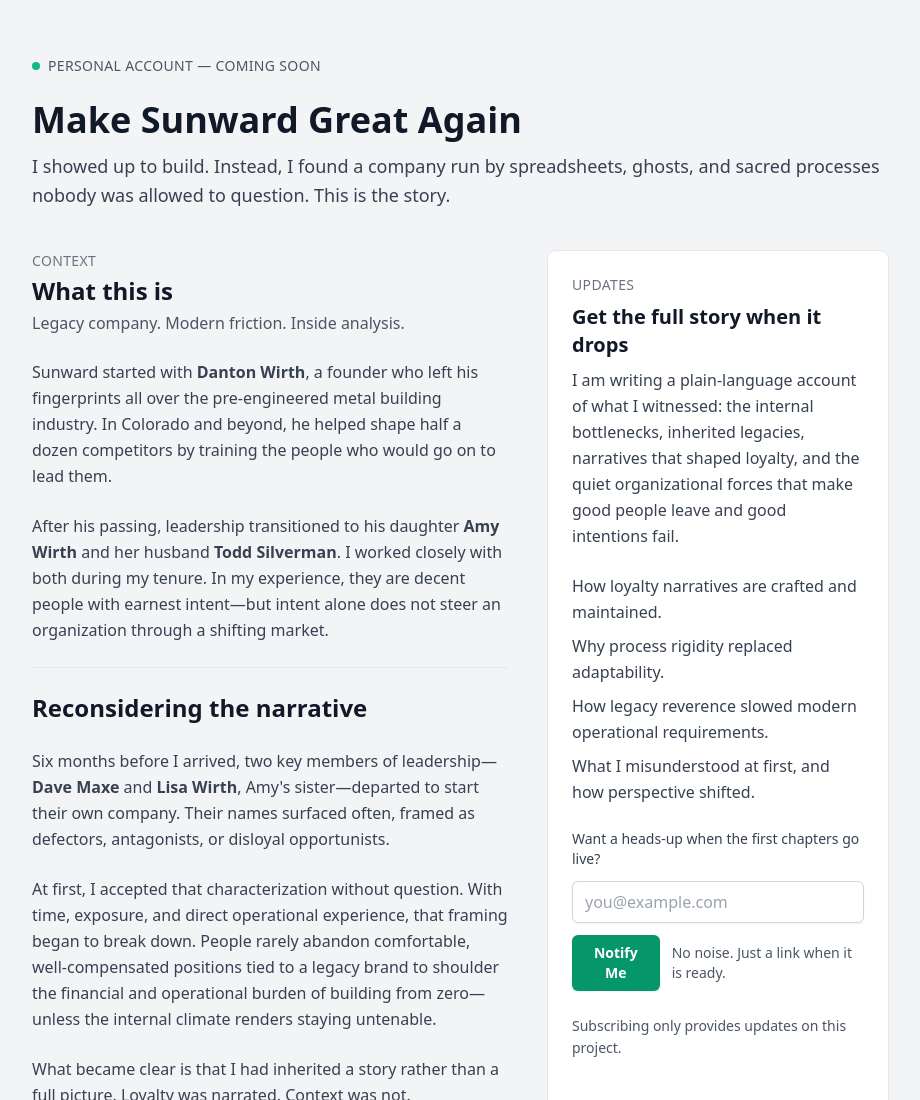
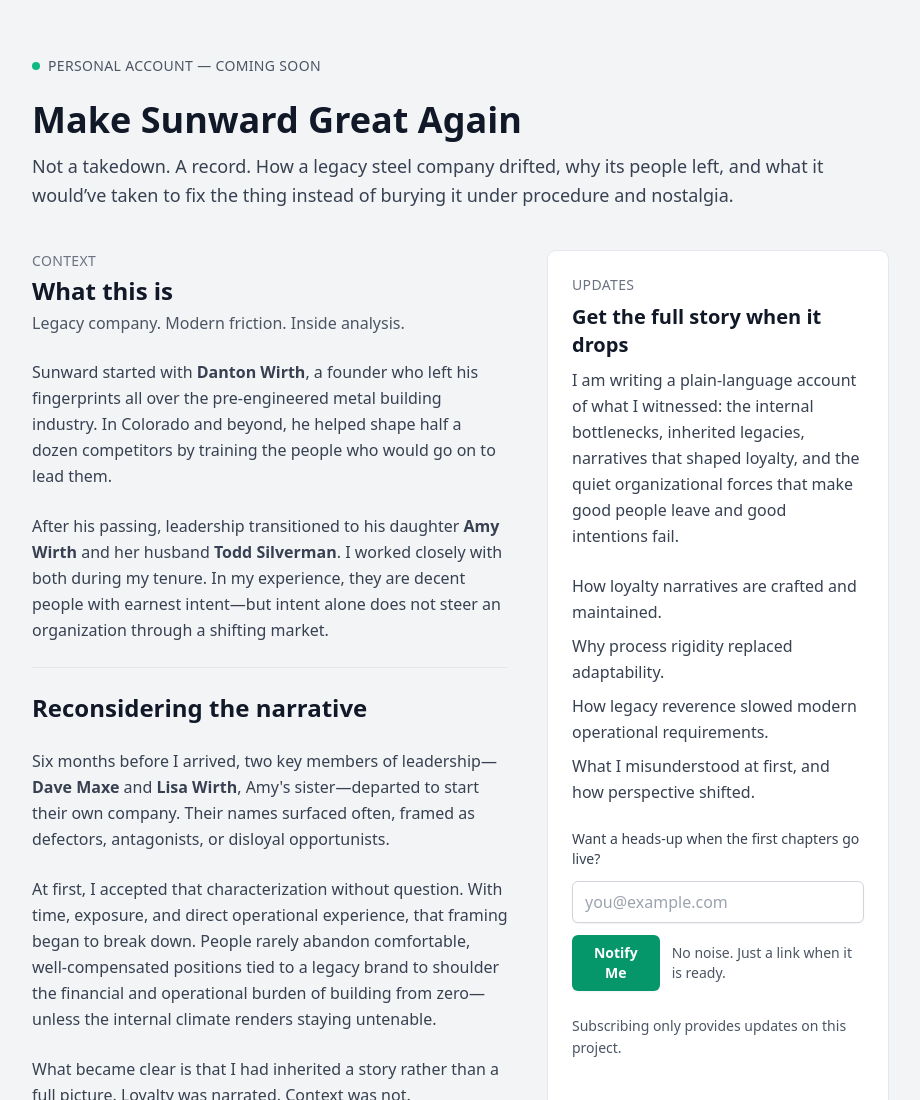
Before and after one commit to TDodgeCo/make-sunward-great-again, a plain HTML site: page index.html in a window 1280 px wide. Shown: the top 1100 px of the page, without its empty margins (180-1100 px from the left). Drawn offline with nearby package versions, Linux system fonts and the light colour scheme.

Commit message:
updated description

```diff
--- a/index.html
+++ b/index.html
@@ -16,7 +16,7 @@
 
     <h1 class="mt-6 text-3xl font-semibold text-gray-900 sm:text-4xl">Make Sunward Great Again</h1>
     <p class="mt-3 text-lg leading-relaxed text-gray-700">
-      I showed up to build. Instead, I found a company run by spreadsheets, ghosts, and sacred processes nobody was allowed to question. This is the story.
+      Not a takedown. A record. How a legacy steel company drifted, why its people left, and what it would’ve taken to fix the thing instead of burying it under procedure and nostalgia.
     </p>
 
     <div class="mt-10 grid gap-10 lg:grid-cols-[1.4fr_1fr]">
```
